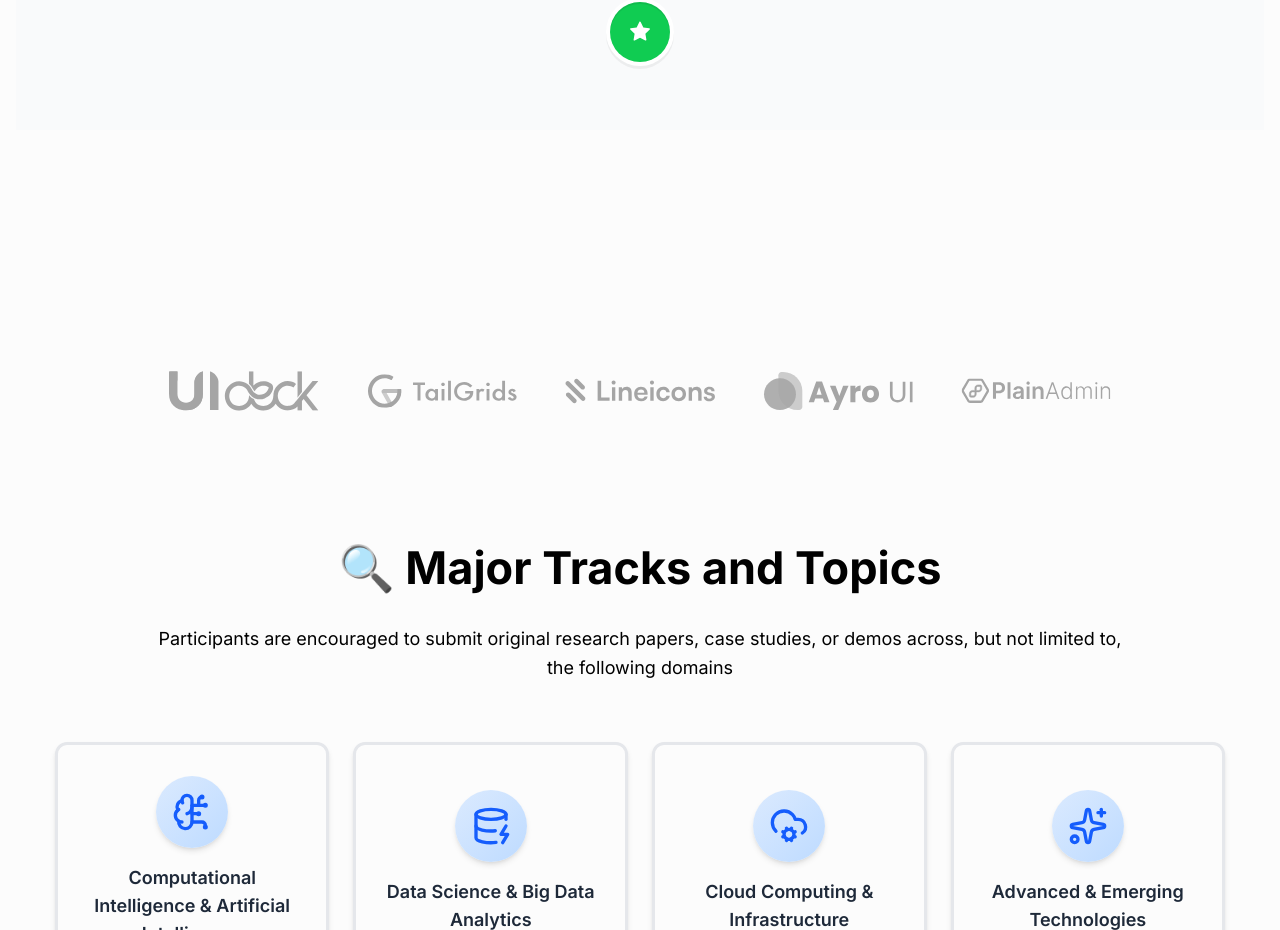
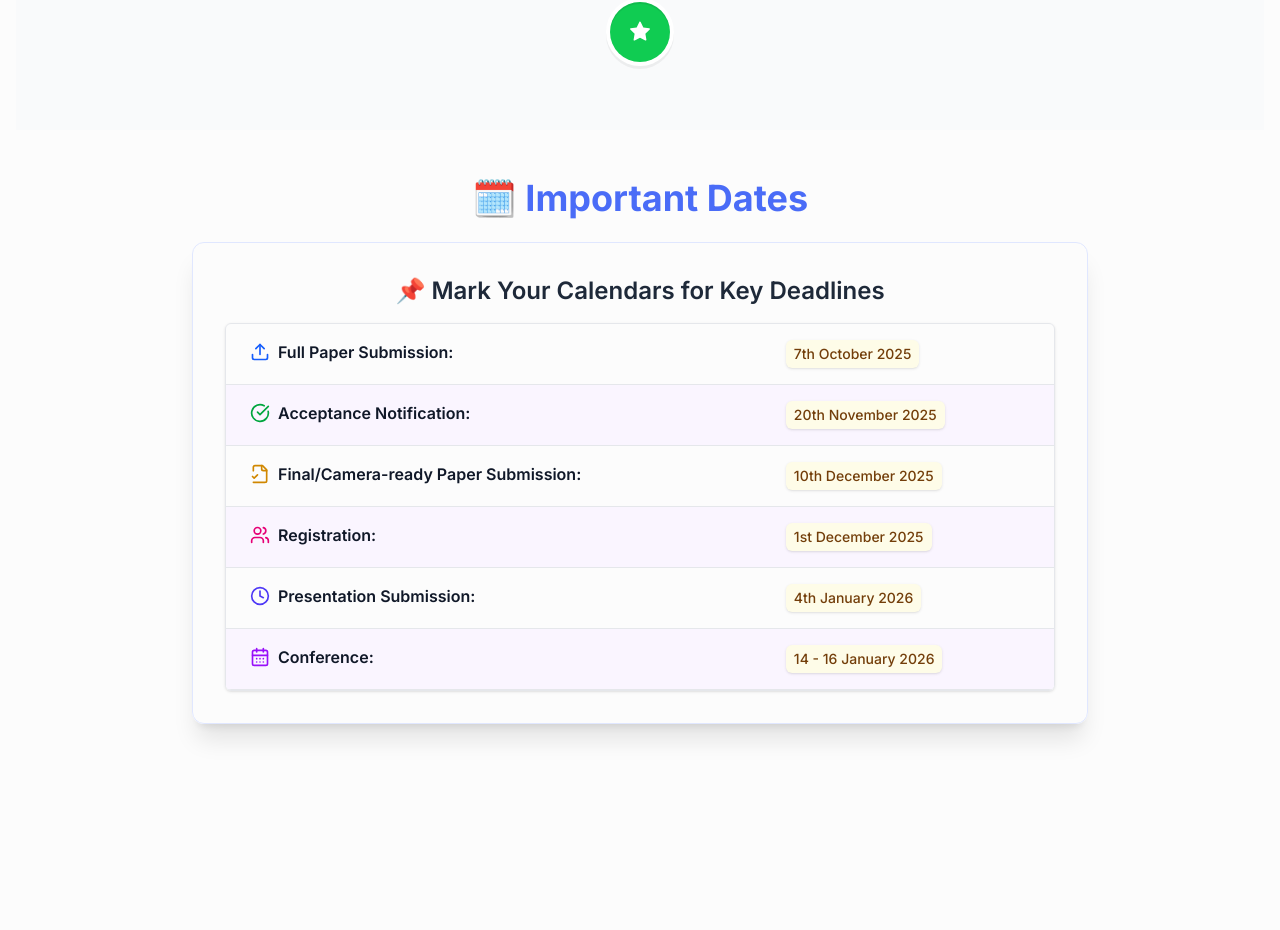
Before and after one commit to KartikTulsian/iemnacdc, a Next.js app: page / in a window 1280 px wide. Shown: the part 4856-5786 px from the top of the page. Built offline with nearby package versions, Linux system fonts and the light colour scheme.

Commit message:
change in imp dates

```diff
--- a/src/components/Countdown/CountDown.tsx
+++ b/src/components/Countdown/CountDown.tsx
@@ -2,6 +2,7 @@ import React from "react";
 import SectionTitle from "../Common/SectionTitle";
 import Timer from "./timer";
 import VerticalTimelineCard from "../Timeline/VerticalTimelineCard";
+import ImpDates from "./ImpDates";
 
 export default function CountDown() {
   return (
@@ -18,6 +19,9 @@ export default function CountDown() {
         <div className="pt-8 sm:pt-10 md:pt-12">
             <VerticalTimelineCard/>
         </div>
+        <div className="pt-12 sm:pt-10 md:pt-12">
+            <ImpDates/>
+        </div>
       </div>
     </section>
   );
--- /dev/null
+++ b/src/components/Countdown/ImpDates.tsx
@@ -0,0 +1,90 @@
+'use client';
+
+import React, { useEffect } from 'react';
+import AOS from 'aos';
+import 'aos/dist/aos.css';
+import { twMerge } from 'tailwind-merge';
+import { CalendarDays, Clock, CheckCircle, Upload, FileCheck2, Users } from 'lucide-react'; // Add icons
+
+const icons = [
+  <Upload key="0" className="w-5 h-5 text-blue-600 mr-2" />,
+  <CheckCircle key="1" className="w-5 h-5 text-green-600 mr-2" />,
+  <FileCheck2 key="2" className="w-5 h-5 text-yellow-600 mr-2" />,
+  <Users key="3" className="w-5 h-5 text-pink-600 mr-2" />,
+  <Clock key="4" className="w-5 h-5 text-indigo-600 mr-2" />,
+  <CalendarDays key="5" className="w-5 h-5 text-purple-600 mr-2" />,
+];
+
+const CreateTable = ({
+  datas,
+}: {
+  datas: Array<{ col1: string; col2: string; className?: string }>;
+}) => {
+  return (
+    <table className="w-full text-sm md:text-base text-left text-gray-700">
+      <tbody>
+        {datas.map(({ col1, col2, className }, id) => (
+          <tr
+            key={id}
+            className="odd:bg-white even:bg-purple-50 border-b border-gray-200 hover:bg-blue-50 hover:scale-[1.01] transition-all duration-300 ease-in-out"
+          >
+            <th
+              scope="row"
+              className={twMerge(
+                'px-4 py-3 md:px-6 md:py-4 font-semibold text-gray-900 whitespace-normal flex items-center',
+                className
+              )}
+            >
+              {icons[id % icons.length]}
+              <span>{col1}</span>
+            </th>
+            <td className="px-4 py-3 md:px-6 md:py-4 text-gray-800 font-medium">
+              <span className="inline-block px-2 py-1 bg-yellow-50 text-yellow-900 rounded-md shadow-sm text-xs md:text-sm">
+                {col2}
+              </span>
+            </td>
+          </tr>
+        ))}
+      </tbody>
+    </table>
+  );
+};
+
+export default function ImpDates() {
+  useEffect(() => {
+    AOS.init({
+      duration: 700,
+      easing: 'ease-in-out',
+      once: true,
+    });
+  }, []);
+
+  return (
+    <div className="flex flex-col items-center px-4 md:px-8 lg:px-24">
+      <h1 className="text-3xl md:text-4xl font-bold text-[#4A6CF7] mb-6 text-center">
+        🗓️ Important Dates
+      </h1>
+
+      <section
+        className="w-full max-w-4xl bg-white p-5 sm:p-6 md:p-8 rounded-xl shadow-xl border border-indigo-100"
+        data-aos="fade-up"
+      >
+        <h2 className="text-lg sm:text-xl md:text-2xl font-semibold mb-4 text-gray-800 text-center">
+          📌 Mark Your Calendars for Key Deadlines
+        </h2>
+        <div className="overflow-x-auto rounded-md border border-gray-200 shadow-sm">
+          <CreateTable
+            datas={[
+              { col1: 'Full Paper Submission:', col2: '7th October 2025' },
+              { col1: 'Acceptance Notification:', col2: '20th November 2025' },
+              { col1: 'Final/Camera-ready Paper Submission:', col2: '10th December 2025' },
+              { col1: 'Registration:', col2: '1st December 2025' },
+              { col1: 'Presentation Submission:', col2: '4th January 2026' },
+              { col1: 'Conference:', col2: '14 - 16 January 2026' },
+            ]}
+          />
+        </div>
+      </section>
+    </div>
+  );
+}
--- a/src/components/Registrations/RegistrationDetails.tsx
+++ b/src/components/Registrations/RegistrationDetails.tsx
@@ -18,7 +18,7 @@ const CreateTable = ({
         {datas.map(({ col1, col2, className }, id) => (
           <tr
             key={id}
-            className="odd:bg-white even:bg-gray-50 border-b border-gray-200 hover:bg-blue-50 hover:scale-[1.01] transition-all duration-300 ease-in-out"
+            className="odd:bg-[#fff] even:bg-gray-50 border-b border-gray-200 hover:bg-blue-50 hover:scale-[1.01] transition-all duration-300 ease-in-out"
           >
             <th
               scope="row"
```
